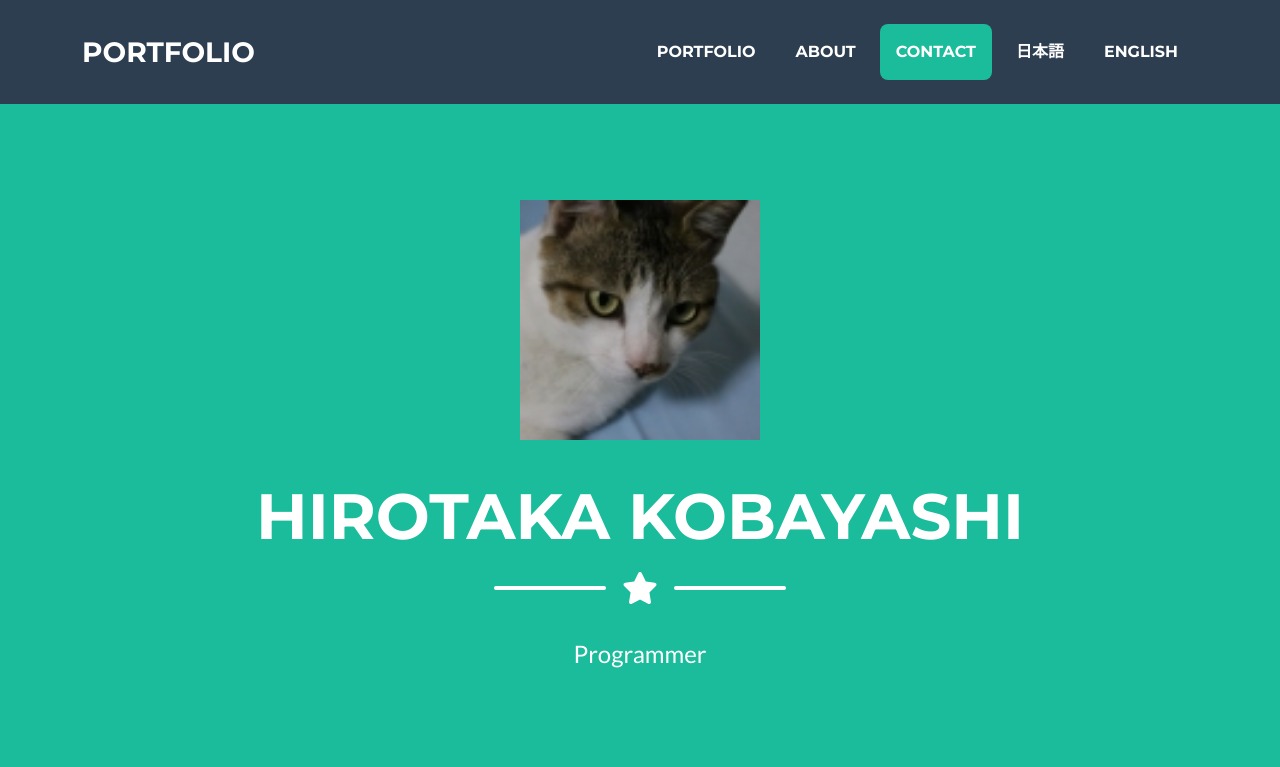
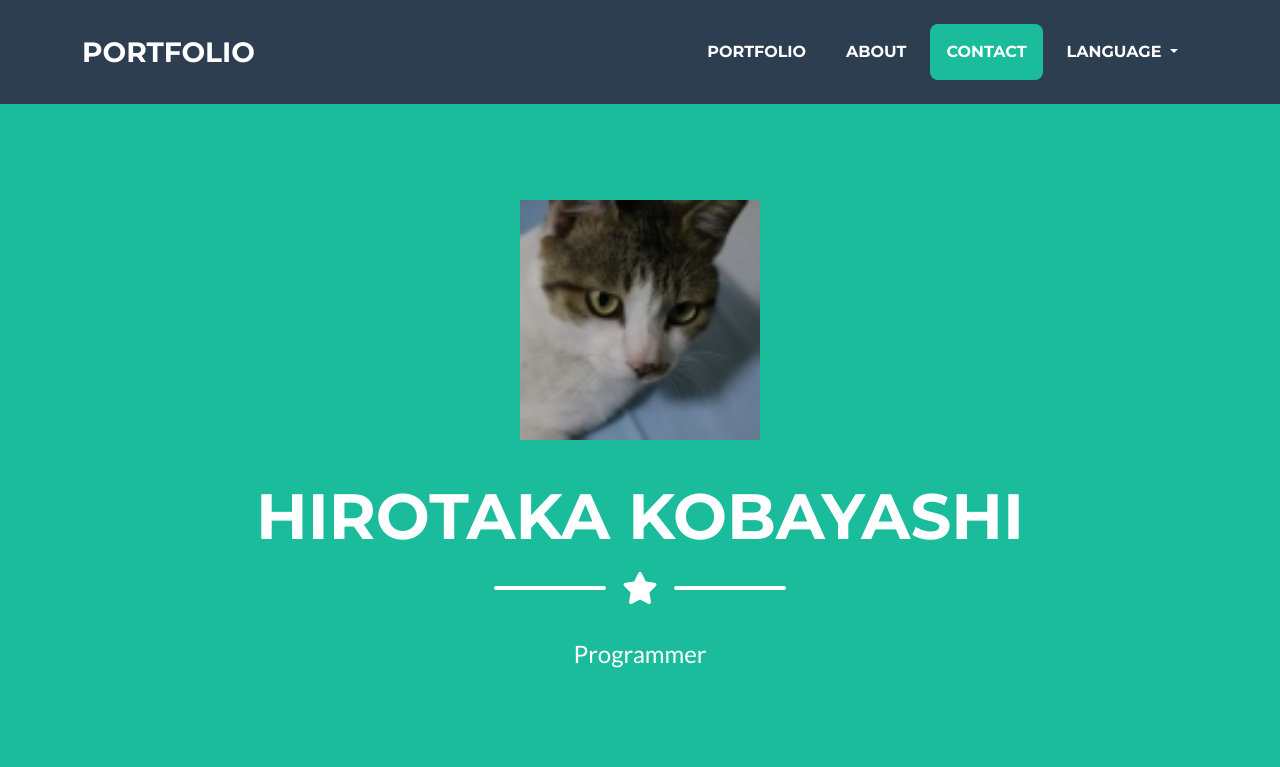
Before and after one commit to cobaemon/Portfolio, a Django app: template portfolio/templates/index.html in a window 1280 px wide. Shown: the top 767 px of the page. Run offline with Django 4.2, Linux system fonts and the light colour scheme; the template is opened without the code that fills it: values that come from a table or form of the project are taken from there, others are empty; some libraries are stand-ins or nearby versions.

Commit message:
Update index.html
言語選択をドロップダウンメニューにまとめた

```diff
--- a/portfolio/templates/index.html
+++ b/portfolio/templates/index.html
@@ -32,8 +32,15 @@
                         <li class="nav-item mx-0 mx-lg-1"><a class="nav-link py-3 px-0 px-lg-3 rounded" href="#portfolio">Portfolio</a></li>
                         <li class="nav-item mx-0 mx-lg-1"><a class="nav-link py-3 px-0 px-lg-3 rounded" href="#about">About</a></li>
                         <li class="nav-item mx-0 mx-lg-1"><a class="nav-link py-3 px-0 px-lg-3 rounded" href="#contact">Contact</a></li>
-                        <li class="nav-item mx-0 mx-lg-1"><a class="nav-link py-3 px-0 px-lg-3 rounded" href="{% url 'set_language' %}?next={{ request.path }}&language=ja">日本語</a></li>
-                        <li class="nav-item mx-0 mx-lg-1"><a class="nav-link py-3 px-0 px-lg-3 rounded" href="{% url 'set_language' %}?next={{ request.path }}&language=en" >English</a></li>
+                        <li class="nav-item dropdown mx-0 mx-lg-1">
+                            <a class="nav-link dropdown-toggle py-3 px-0 px-lg-3 rounded" href="#" id="navbarDropdown" role="button" data-bs-toggle="dropdown" aria-expanded="false">
+                                Language
+                            </a>
+                            <ul class="dropdown-menu" aria-labelledby="navbarDropdown">
+                                <li><a class="dropdown-item" href="{% url 'set_language' %}?next={{ request.path }}&language=ja">日本語</a></li>
+                                <li><a class="dropdown-item" href="{% url 'set_language' %}?next={{ request.path }}&language=en">English</a></li>
+                            </ul>
+                        </li>
                     </ul>
                 </div>
             </div>
```
